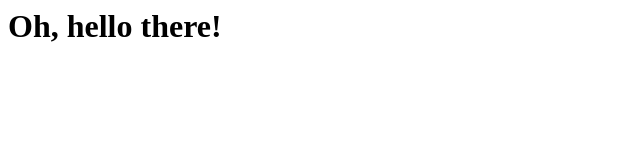
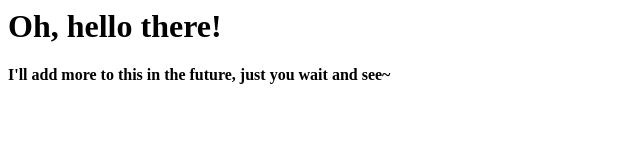
Before and after one commit to AstroDogeDX/astrodogedx.github.io, a plain HTML site: page index.html in a window 1280 px wide. Shown: the whole page, without its empty margins (0-640 px from the left). Drawn offline with Linux system fonts and the light colour scheme.

Commit message:
Little update

```diff
--- a/index.html
+++ b/index.html
@@ -1 +1,2 @@
 <h1>Oh, hello there!</h1>
+<b>I'll add more to this in the future, just you wait and see~</b>
```
